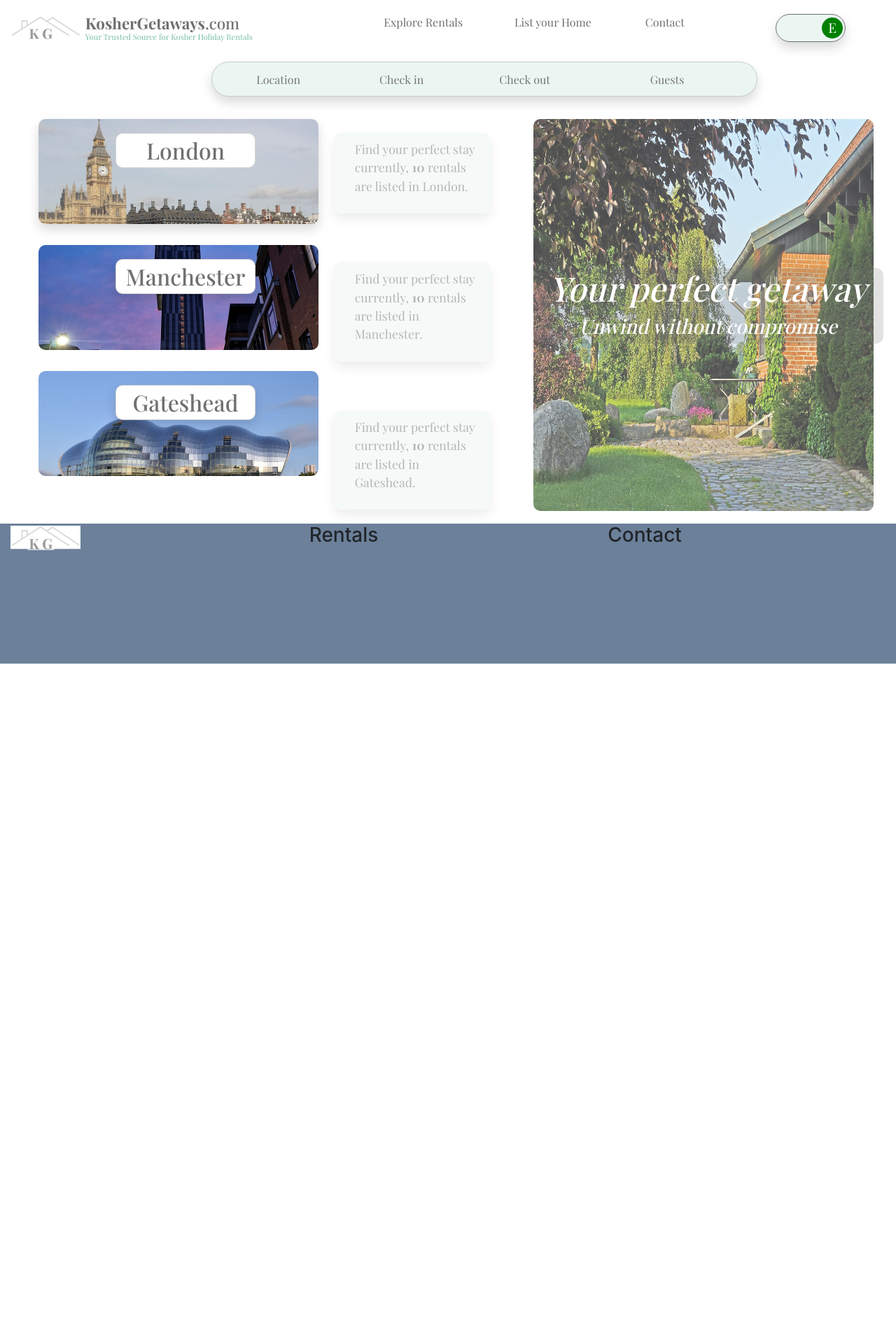
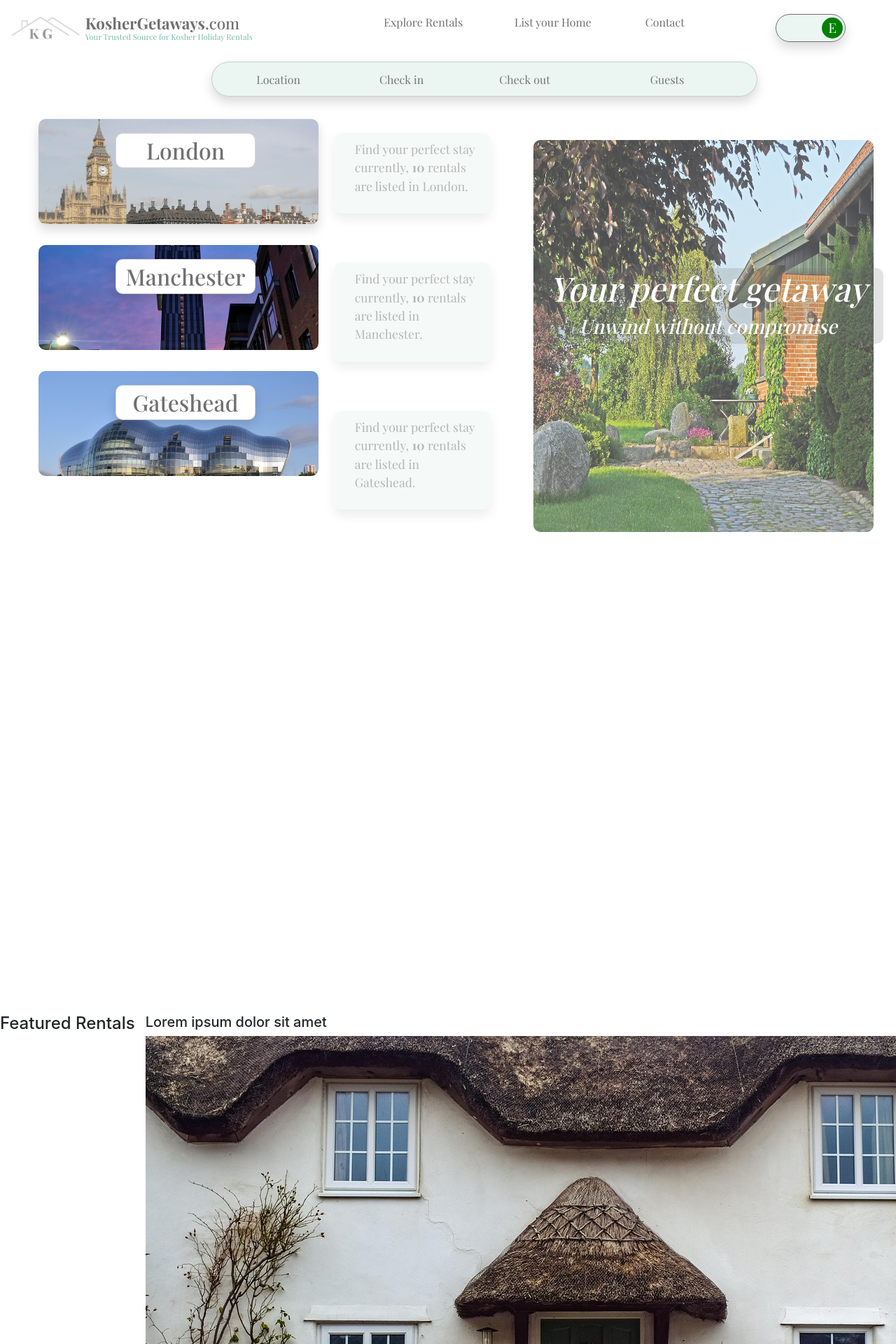
Before and after one commit to e-h-dev/kosher-gataways, a Django app: template kosher_getaways/home/templates/home/index.html in a window 1280 px wide; the page is wider, and only the part inside the window is pictured. Shown: the top 1920 px of that part at 70% size. Before the commit the page ends 948 px from the top of that part, so only its background shows below. Run offline with Django 5.2, Linux system fonts and the light colour scheme; the template is opened without the code that fills it: most values are stand-ins (such as "Sample title", 1, 10 or a date in 2020); some libraries are stand-ins or nearby versions; some web fonts are replaced.

Commit message:
Add featured rentals section to home page

```diff
--- a/kosher_getaways/home/templates/home/index.html
+++ b/kosher_getaways/home/templates/home/index.html
@@ -22,7 +22,7 @@
 {% endblock %}
 {% block content%}
 <section>
-    <div class="container-fluid">
+    <div class="container-fluid home-landing">
         <div class="row">
             <div class="col-4">
                 <div class="row">
@@ -87,6 +87,38 @@
         </div>
     </div>
 </section>
+<!-- <section>
+    <img src="/static/media/center_fixed_image.jpg" alt="" class="center-image">
+</section> -->
+<section>
+        <div class="picture-trans"></div>
+        <img src="/static/media/center_fixed_image.jpg" alt="" class="center-image">
+</section>
+<section>
+    <div class="featured-rentals">
+        <div class="container-fluid">
+            <div class="row">
+                <h4>
+                    Featured Rentals
+                </h4>
+                <div class="col-4">
+                    <h5>Lorem ipsum dolor sit amet</h5>
+                    <img src="/static/media/trial_feature_rental.jpg" alt="" class="featured-image">
+                    <div><p>£150 per night</p></div>
+                <div class="col-4">
+                    <h5>Lorem ipsum dolor sit amet</h5>
+                    <img src="/static/media/trial_feature_rental.jpg" alt="" class="featured-image">
+                    <div><p>£150 per night</p></div>
+                </div>
+                <div class="col-4">
+                    <h5>Lorem ipsum dolor sit amet</h5>
+                    <img src="/static/media/trial_feature_rental.jpg" alt="" class="featured-image">
+                    <div><p>£150 per night</p></div>
+                </div>
+            </div>
+        </div>
+    </div>
+</section>
 {% endblock %}
 
 {% block js %}
--- a/kosher_getaways/static/css/base.css
+++ b/kosher_getaways/static/css/base.css
@@ -2,6 +2,13 @@
     --main-font:Playfair Display;
     --main-text-color:#707070;
     --main-background-color:rgba(117, 187, 167, 0.14);
+}
+
+header{
+  position: relative;
+  top:0;
+  z-index:0;
+  background-color: #fff;
 }
 
 a{
@@ -16,7 +23,7 @@
 
 
 .bottom-bar{
-  margin-top: 20px;
+  padding-top: 20px;
  }
 
 .logo{
@@ -80,7 +87,7 @@
   position: absolute;
   top:40px;
   width:150px;
-  z-index: 9999999999999999;
+  z-index: 3;
   display:none;
   background-color: #fff;
   overflow: hidden;
@@ -118,10 +125,14 @@
 footer{
   background-color: #6c809a;
   height:200px;
-  position: stickey;
+  /* position: stickey; */
 }
 
 /* home page styles */
+
+.home-landing{
+  background-color: #fff;
+}
 
 .location-date-number-filter{
   background-color:var(--main-background-color);
@@ -315,7 +326,8 @@
   opacity: 0.7;
   border-radius: 10px;
   margin-top: 30px;
-  position:sticky;
+  position:absolute;
+  z-index: 0;
   top:30px;
 }
 
@@ -338,3 +350,24 @@
 /* .hero-message h3{
   display: none;
 } */
+
+.picture-trans{
+  position: relative;
+  z-index: -1;
+  width:100%;
+  height:700px;
+  opacity: 0.1;
+  background-color: #fff;
+}
+
+.center-image{
+  position: fixed;
+  top:0;
+  left:2.5%;
+  z-index: -1;
+  background-attachment:fixed;
+  background-size: cover;
+  background-repeat: no-repeat;
+  width:95%;
+  height:700px;
+}
--- a/kosher_getaways/templates/base.html
+++ b/kosher_getaways/templates/base.html
@@ -67,9 +67,13 @@
             </div>
         </nav>
     </header>
+
     {% block content %}
     {% endblock %}
-
+    <!-- <section>
+        <div class="picture-trans"></div>
+        <img src="/static/media/center_fixed_image.jpg" alt="" class="center-image">
+    </section> -->
     {% block js %}
     {% endblock %}
     <footer>
```
Also changed, not shown: kosher_getaways/db.sqlite3, kosher_getaways/static/media/center_fixed_image.jpg (added), kosher_getaways/static/media/trial_feature_rental.jpg (added).
